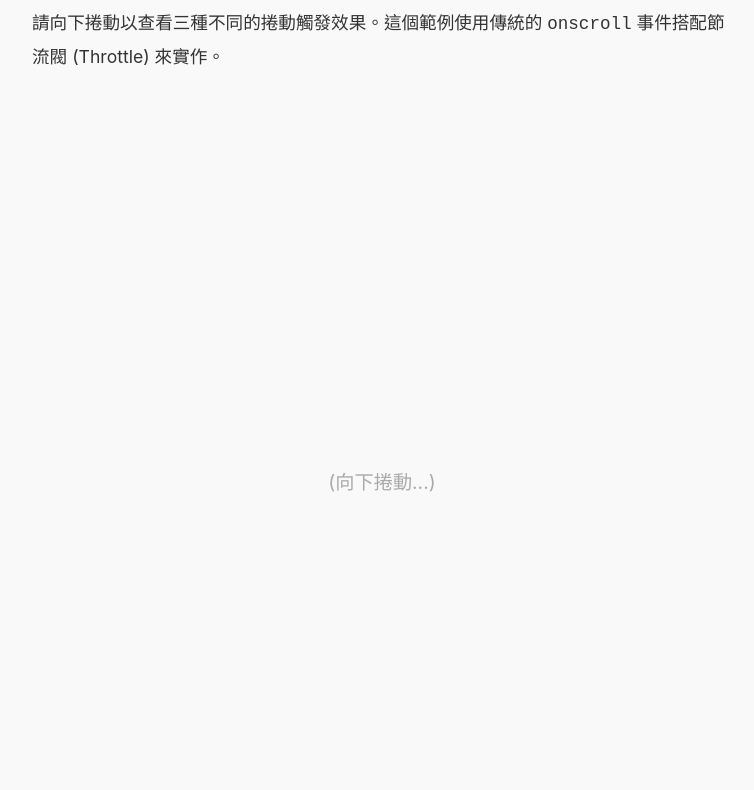
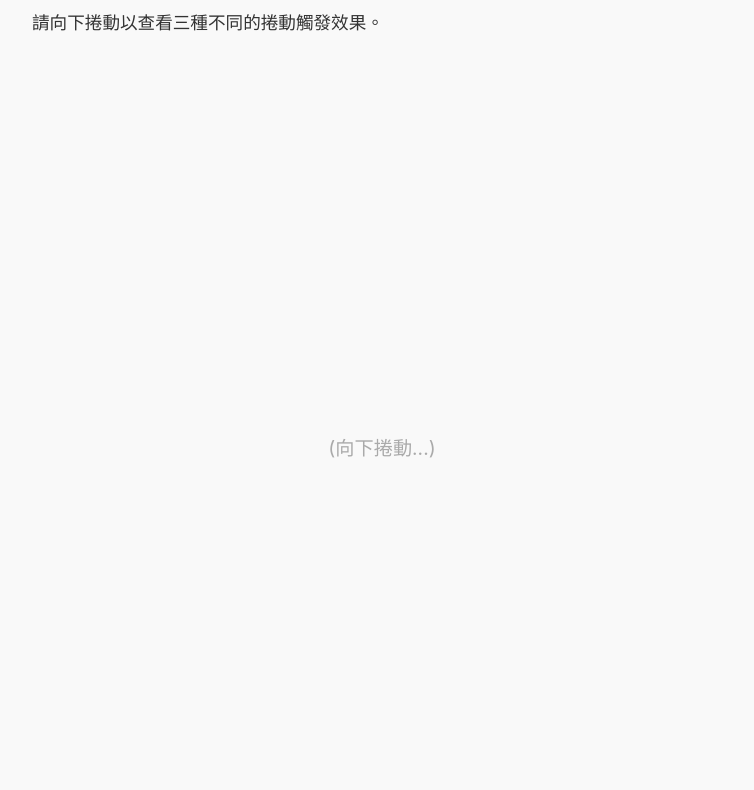
Before and after one commit to Milovy-1216/Milovy-1216.github.io, a plain HTML site: page as06/index.html in a window 1280 px wide. Shown: the part 109-899 px from the top of the page, without its empty margins (258-1012 px from the left). Drawn offline with Linux system fonts and the light colour scheme.

Commit message:
Update index.html

```diff
--- a/as06/index.html
+++ b/as06/index.html
@@ -11,7 +11,7 @@
 
     <div class="container">
         <h1>捲動觸發動態效果</h1>
-        <p>請向下捲動以查看三種不同的捲動觸發效果。這個範例使用傳統的 <code>onscroll</code> 事件搭配節流閥 (Throttle) 來實作。</p>
+        <p>請向下捲動以查看三種不同的捲動觸發效果。</p>
     </div>
 
     <div class="spacer">(向下捲動...)</div>
```
